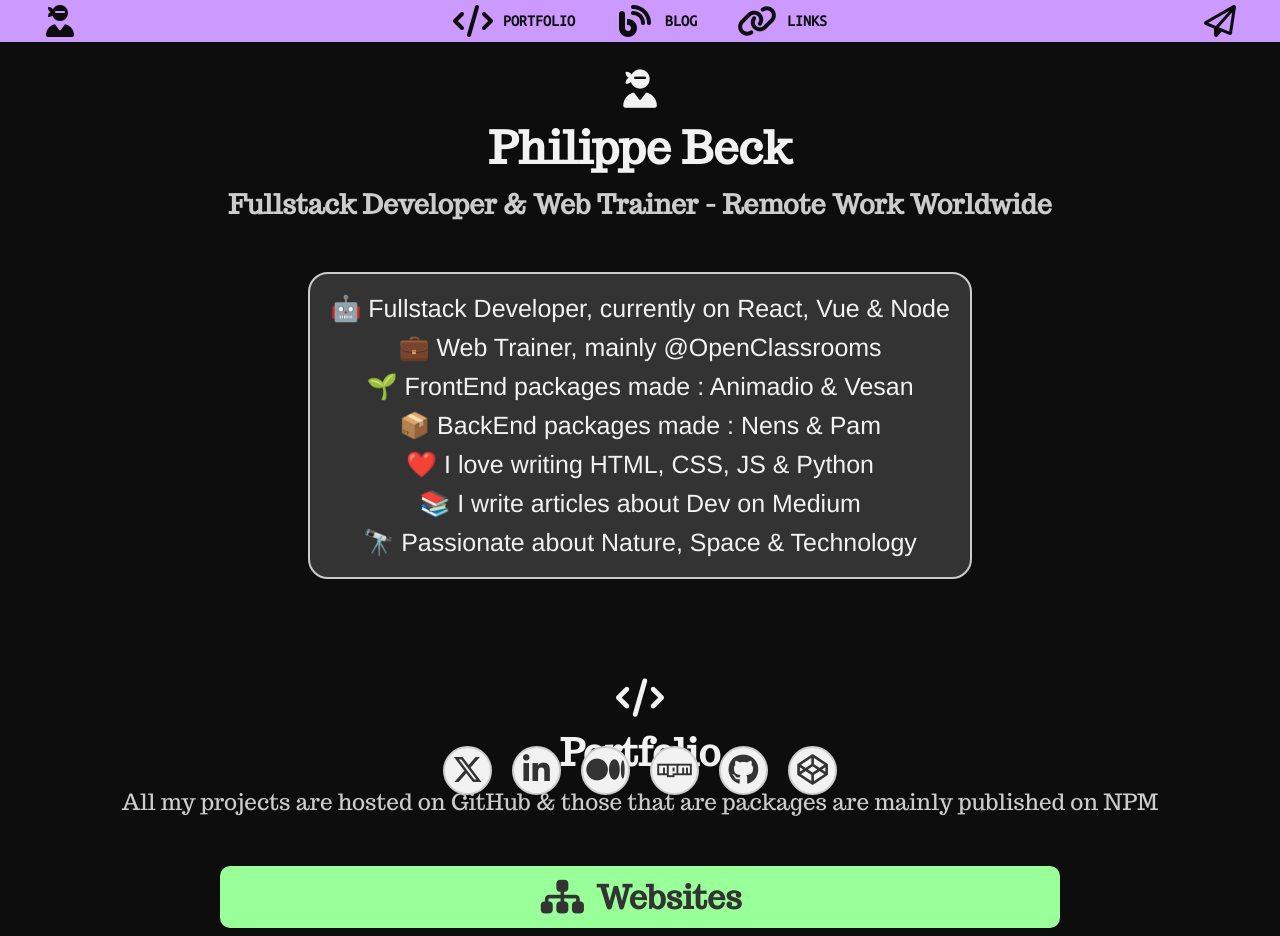
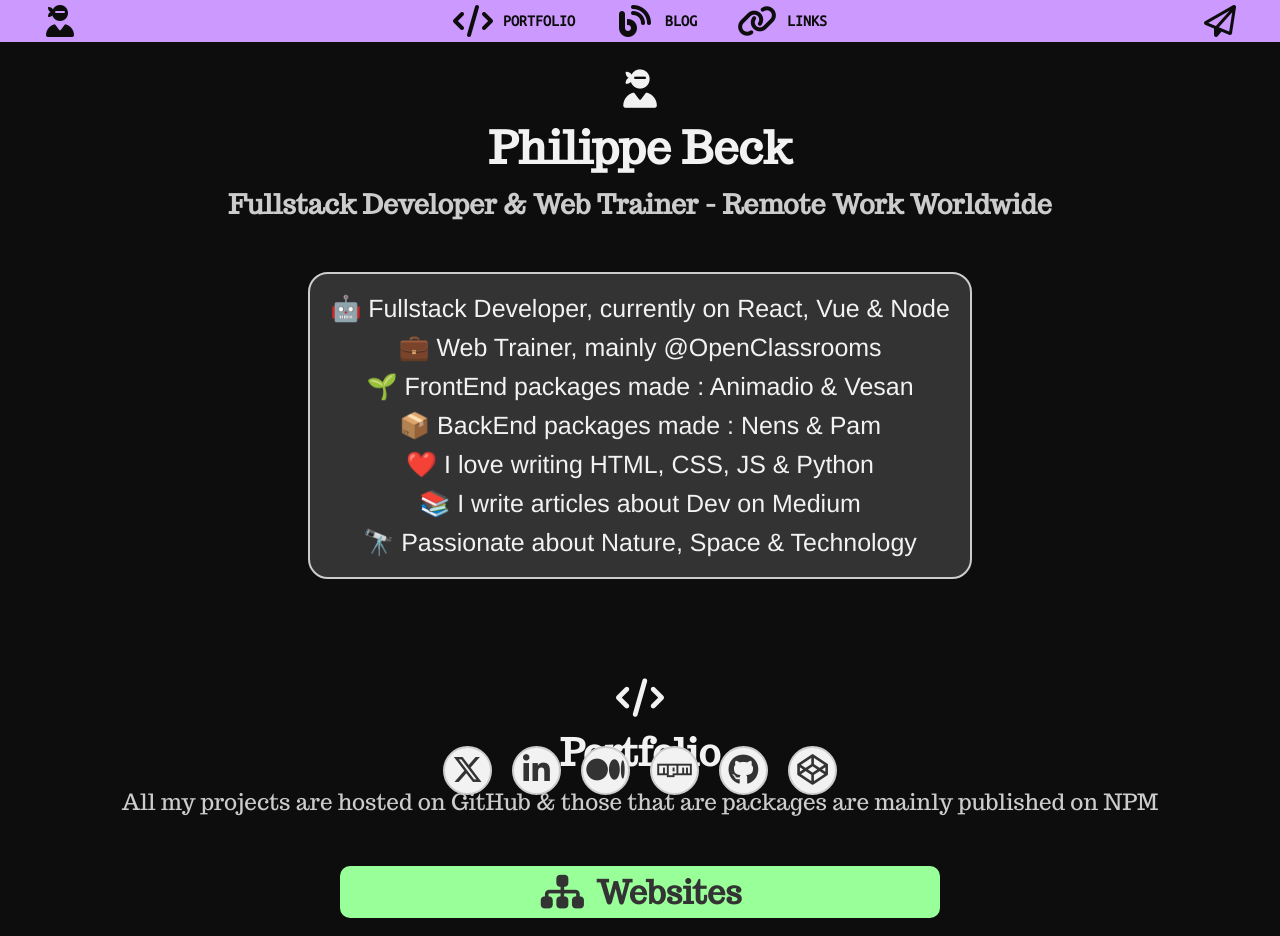
Before and after one commit to philippebeck/philippebeck.github.io, a React (Vite) app: page / in a window 1280 px wide. Shown: the top 936 px of the page. Built offline with nearby package versions, Linux system fonts and the light colour scheme.

Commit message:
Improve collapse for width & margin

```diff
--- a/src/components/molecules/collapse/collapse.scss
+++ b/src/components/molecules/collapse/collapse.scss
@@ -9,8 +9,14 @@
     justify-content: center;
     align-items: center;
     border-radius: 10px;
+    margin: 10px 0 20px;
     background-color: $secondary;
     cursor: pointer;
+
+    h3,
+    p {
+      margin: 5px;
+    }
   }
 
   .isClosed > * {
@@ -29,37 +35,37 @@
     //! ********** XS **********
 
     @media (min-width: $xs) {
-      width: 90%;
+      width: 80%;
     }
 
     //! ********** SM **********
 
     @media (min-width: $sm) {
-      width: 80%;
+      width: 60%;
     }
 
     //! ********** MD **********
 
     @media (min-width: $md) {
-      width: 70%;
+      width: 50%;
     }
 
     //! ********** LG **********
 
     @media (min-width: $lg) {
-      width: 60%;
+      width: 40%;
     }
 
     //! ********** XL **********
 
     @media (min-width: $xl) {
-      width: 50%;
+      width: 35%;
     }
 
     //! ********** WD **********
 
     @media (min-width: $wd) {
-      width: 40%;
+      width: 30%;
     }
   }
 }
```
